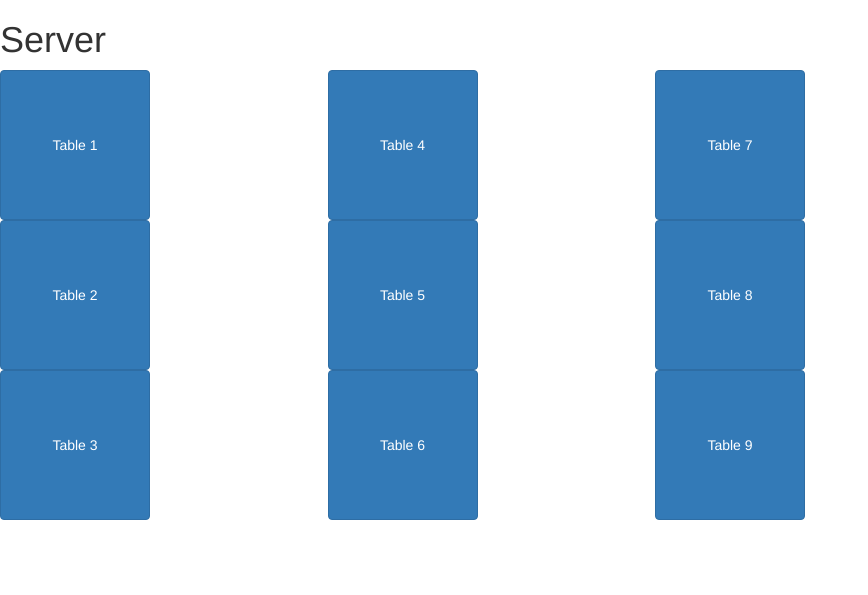
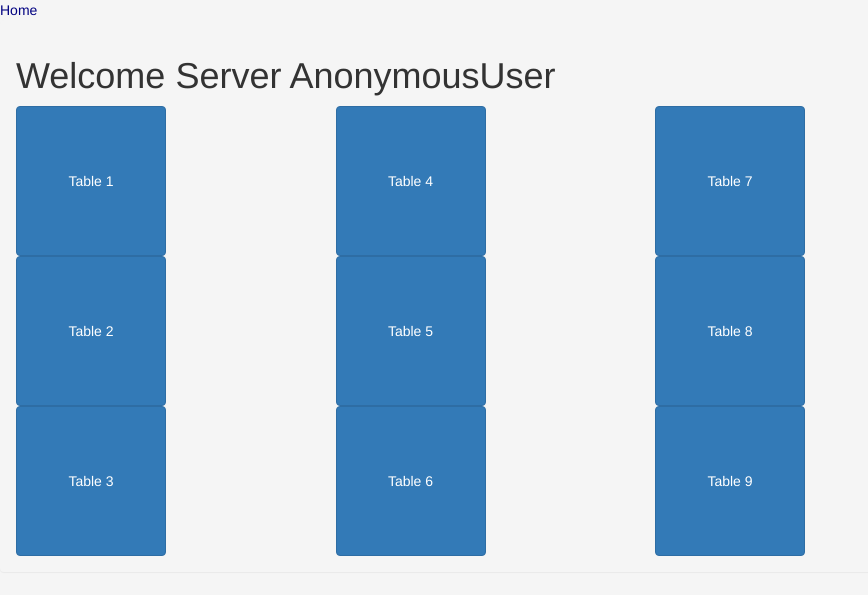
Before and after one commit to cjredmond/mighty_restaurant, a Django app: page /server/ in a window 1280 px wide. Shown: the top 595 px of the page, without its empty margins (0-868 px from the left). Run offline with Django 3.2, Linux system fonts and the light colour scheme; data comes from the database, SQL or seed files in the repository; data that the repository does not hold is empty; some libraries are stand-ins or nearby versions.

Commit message:
got to move the text, but will still work on styling it

```diff
--- a/templates/base.html
+++ b/templates/base.html
@@ -22,6 +22,16 @@
       a {
         color: navy;
       }
+      body {
+        background-color: #f5f5f5;
+      }
+      .panel-body {
+        background-color: #f5f5f5;
+      }
+      .panel {
+        background-color: #f5f5f5;
+      }
+
 
     </style>
   </head>
--- a/templates/server.html
+++ b/templates/server.html
@@ -1,14 +1,17 @@
 {% extends 'base.html' %}
 
 {% block content %}
-
-
-  <h1>Server</h1>
+<a href="{% url 'index_view' %}">Home</a>
+<div class="row">
+  <div class="col-md-12">
+    <div class="panel">
+      <div class="panel-body">
+          <h1>Welcome Server {{ request.user }}</h1>
 
 
           <div class="row">
             <div class="col-md-3">
-        <button type="button" onClick="location.href='{% url 'table_detail_view' 1 %}'" class="btn btn-primary"> Table 1 <br>{{ tables.0.checker }} </button>
+                <button type="button" onClick="location.href='{% url 'table_detail_view' 1 %}'" class="btn btn-primary"> Table 1 <br>{{ tables.0.checker }}</button>
                 <button type="button" onClick="location.href='{% url 'table_detail_view' 2 %}'" class="btn btn-primary"> Table 2 <br>{{ tables.1.checker }}</button>
                 <button type="button" onClick="location.href='{% url 'table_detail_view' 3 %}'" class="btn btn-primary"> Table 3 <br>{{ tables.2.checker }}</button>
             </div>
@@ -23,5 +26,8 @@
                 <button type="button" onClick="location.href='{% url 'table_detail_view' 9 %}'" class="btn btn-primary"> Table 9 <br>{{ tables.8.checker }}</button>
             </div>
           </div>
-
+      </div>
+    </div>
+  </div>
+</div>
 {% endblock %}
--- a/templates/utility/order_list.html
+++ b/templates/utility/order_list.html
@@ -19,7 +19,7 @@
             <div class="panel">
               <div class="panel-body">
 
- <h3>Order {{ order.id }}
+ <h3>Order {{ order.id }}:
     {% for x in order.contents %}
     {{ x }}
     {% endfor %}
@@ -27,6 +27,7 @@
     </div>
   </div>
   </div>
+
 <div class="col-md-4 finished">
     <form class="" action="{%url 'order_update_view' order.id %}" method="post">
       {% csrf_token %}
--- a/utility/views.py
+++ b/utility/views.py
@@ -112,10 +112,11 @@ class TableDetailView(DetailView):
 class OrderCreateView(CreateView):
     model = Order
     success_url = reverse_lazy('server_view')
-    fields = ('server', 'food')
+    fields = ('food',)
 
     def form_valid(self, form):
         instance = form.save(commit=False)
+        instance.server = self.request.user
         target = Table.objects.get(id=self.kwargs['pk'])
         instance.table = target
         return super().form_valid(form)
```
Also changed, not shown: templates/utility/food_list.html (+8 -0 lines), templates/utility/order_detail.html (+11 -1 lines), templates/utility/table_detail.html (+10 -4 lines). Lines whose indentation alone changed are shown as unchanged.
